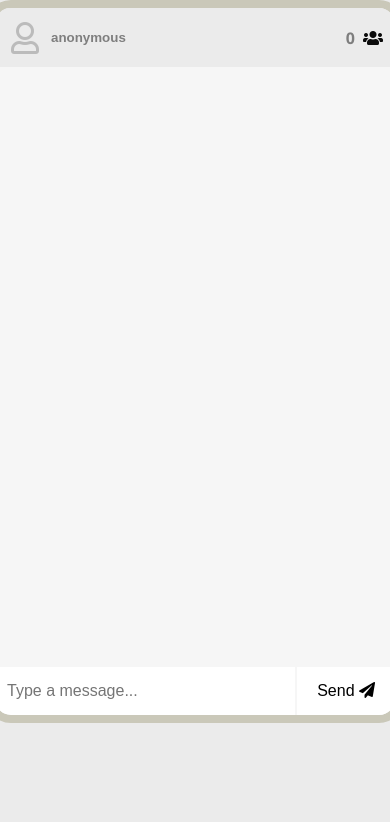
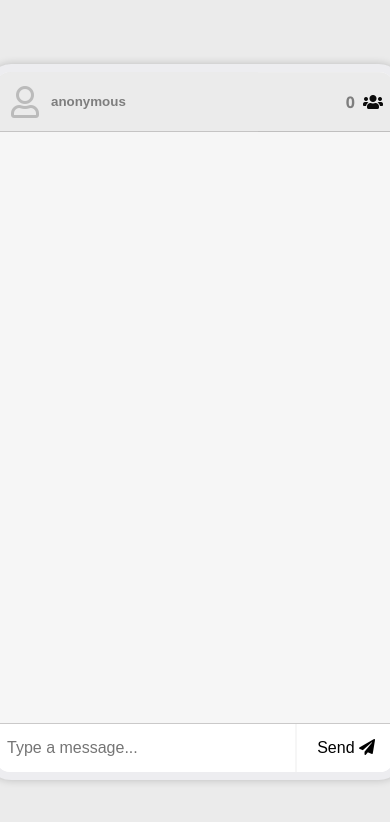
Before and after one commit to Nitesh2-0/Chat, a website: page public/index.html in a window 390 px wide. Drawn offline with nearby package versions, Linux system fonts and the light colour scheme; no server answers.

Commit message:
Nitesh_Responsive

```diff
--- a/public/style.css
+++ b/public/style.css
@@ -19,9 +19,16 @@ body {
 }
 
 .main {
-  border: 8px solid #cac8b9;
+  /* border: 8px solid #cac8b9; */
+  border: rgb(237, 237, 240) solid 8px;
   border-radius: 24px;
   overflow: hidden;
+  background-color: #fff;
+  box-shadow: 0px 0px 8px rgba(0, 0, 0, 0.2);
+  transform: translate(-50%, -50%);
+  top: 50%;
+  left: 50%;
+  position: absolute;
 }
 
 .name {
@@ -52,9 +59,9 @@ body {
   flex-direction: column;
   background-color: #f6f6f6;
   width: 400px;
-  height: 600px;
   overflow-y: scroll;
   overflow-x: hidden;
+  min-height: 70vh;
 }
 
 .message-left,
@@ -102,6 +109,7 @@ body {
   display: flex;
   justify-content: space-between;
   width: 400px;
+  border-top: 1px solid #9492927d;
 }
 
 .message-input {
@@ -141,6 +149,7 @@ body {
   justify-content: space-between;
   align-items: center;
   background-color: #ebebeb;
+  border-bottom: 1px solid #9492927d;
 }
 
 .users {
@@ -177,7 +186,7 @@ body {
 ::-webkit-scrollbar-thumb {
   background: linear-gradient(135deg, #6e7c7c, #4e5b5b);
   border-radius: 12px;
-  border: 3px solid #f1f1f1; /* Gives a space between the thumb and the track */
+  border: 3px solid #f1f1f1;
 }
 
 ::-webkit-scrollbar-thumb:hover {
```
